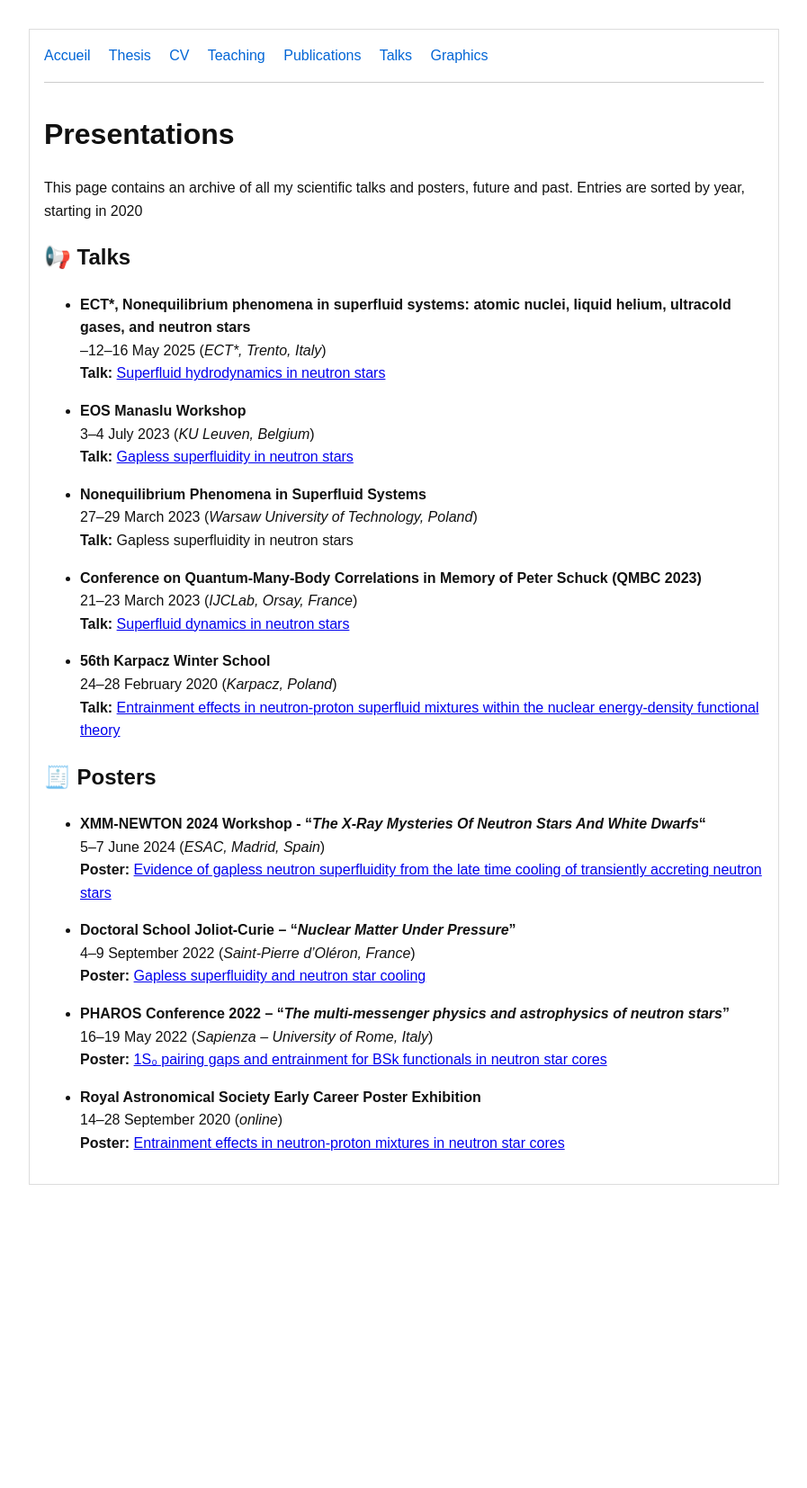
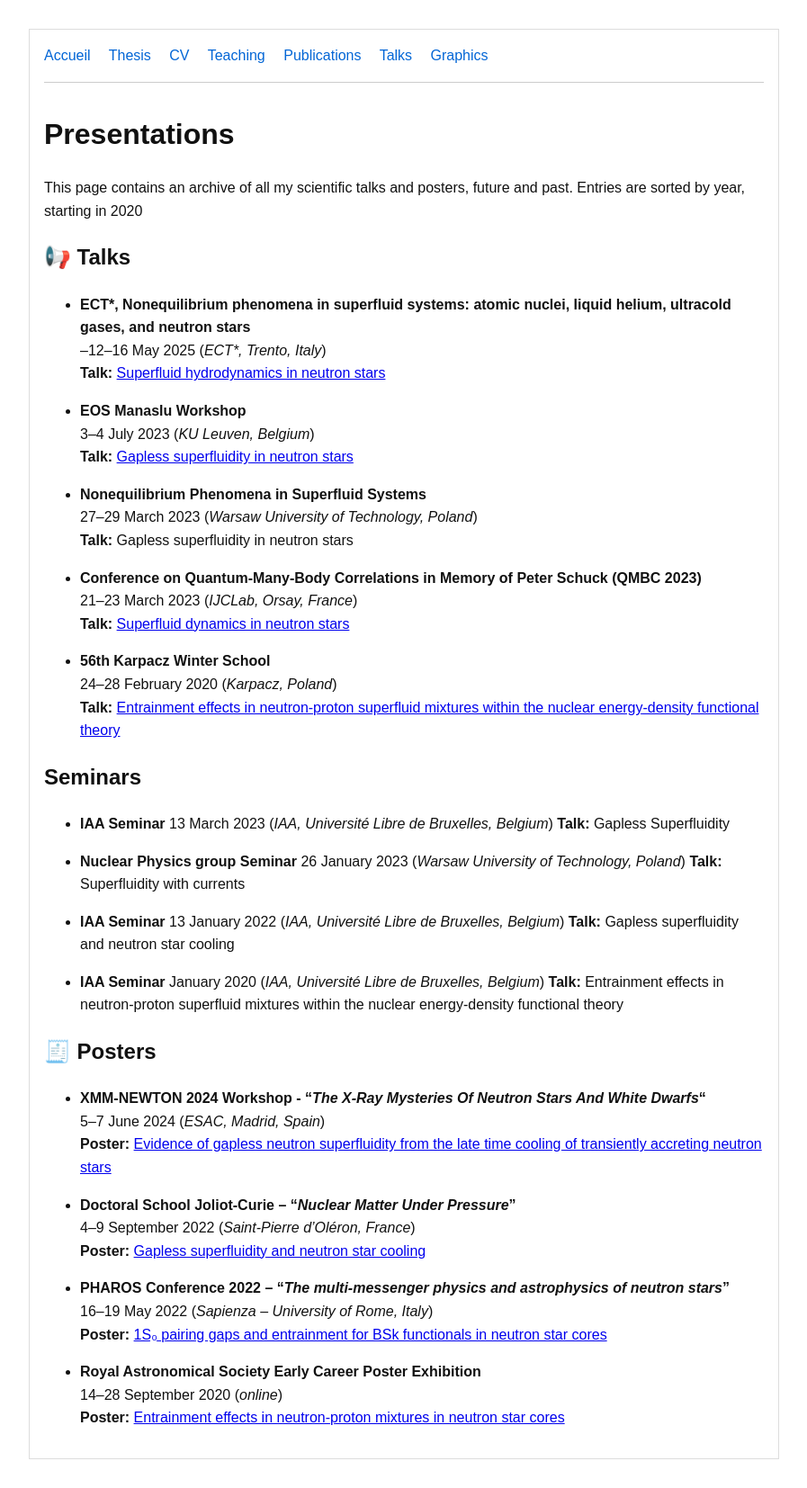
Before and after one commit to V-allard/V-allard.github.io, a Jekyll site: the page built from talks.md, in a window 1280 px wide. Shown: the whole page at 90% size, without its empty margins (191-1088 px from the left). Built offline with Jekyll 4.4.1, drawn with Linux system fonts in a browser that asks for light colours; before the commit the page ends 1349 px from its top, so only the background shows below that.

Commit message:
adding seminar list

```diff
--- a/talks.md
+++ b/talks.md
@@ -29,6 +29,24 @@ This page contains an archive of all my scientific talks and posters, future and
   24–28 February 2020 (*Karpacz, Poland*)
   **Talk:** [Entrainment effects in neutron-proton superfluid mixtures within the nuclear energy-density functional theory](https://indico.global/event/6642/contributions/54593/)
 
+## Seminars
+
+- **IAA Seminar**
+  13 March 2023 (*IAA, Université Libre de Bruxelles, Belgium*)
+  **Talk:** Gapless Superfluidity
+
+- **Nuclear Physics group Seminar**
+  26 January 2023 (*Warsaw University of Technology, Poland*)
+  **Talk:** Superfluidity with currents
+
+- **IAA Seminar**
+  13 January 2022 (*IAA, Université Libre de Bruxelles, Belgium*)
+  **Talk:** Gapless superfluidity and neutron star cooling
+
+- **IAA Seminar**
+  January 2020 (*IAA, Université Libre de Bruxelles, Belgium*)
+  **Talk:** Entrainment effects in neutron-proton superfluid mixtures within the nuclear energy-density functional theory
+
 ## 🧾 Posters
 
 - **XMM-NEWTON 2024 Workshop - "*The X-Ray Mysteries Of Neutron Stars And White Dwarfs*"**
```
